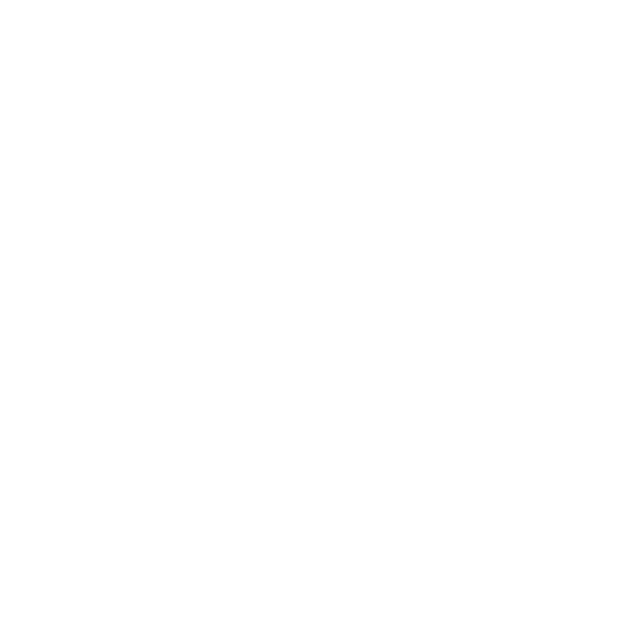
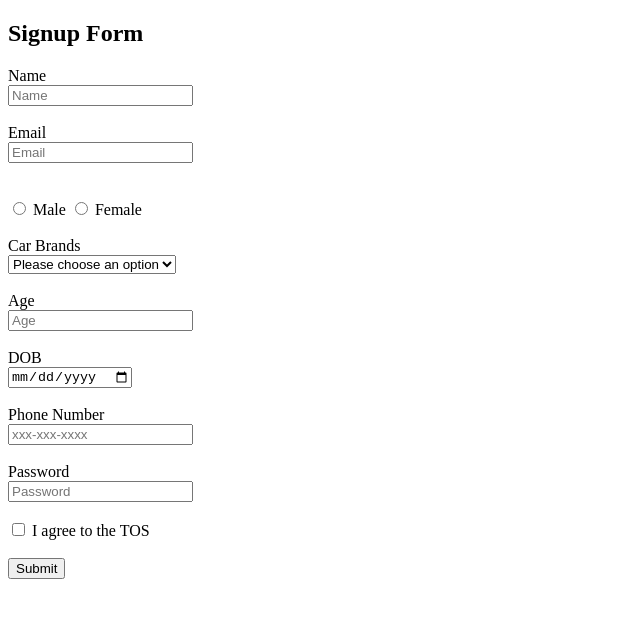
Before and after one commit to acciojob/signup-form-car-reshma255, a website: page main.html in a window 1280 px wide. Shown: the whole page, without its empty margins (0-640 px from the left). Drawn offline with Linux system fonts and the light colour scheme.

Commit message:
created a submission

```diff
--- a/main.html
+++ b/main.html
@@ -8,6 +8,62 @@
 
 <body>
 	<!-- the entire body must be written by student -->
+	<h2>Signup Form</h2>
+<form method="POST">
+
+	<label for="name">Name</label><br>
+	<input type="text" id="name" name="name" placeholder="Name" required>
+	<br><br>
+
+	<label for="email">Email</label><br>
+	<input type="email" id="email" name="email" placeholder="Email" required>
+	<br><br>
+
+	<label Gender</label><br>
+	<input type="radio" id="gender_m" name="gender" required>
+	<label for="gender_m">Male</label>
+
+	<input type="radio" id="gender_f" name="gender" required>
+	<label for="gender_f">Female</label>
+	<br><br>
+
+	<label for="cars">Car Brands</label><br>
+	<select id="cars" name="cars" required>
+		<option value="">Please choose an option</option>
+		<option>Toyota</option>
+		<option>BMW</option>
+		<option>Tesla</option>
+		<option>Audi</option>
+	</select>
+	<br><br>
+
+	<label for="age">Age</label><br>
+	<input type="number" id="age" name="age" placeholder="Age" required>
+	<br><br>
+
+	<label for="dob">DOB</label><br>
+	<input type="Date" id="dob" name="dob" required>
+	<br><br>
+
+	<label for="tel">Phone Number</label><br>
+	<input type="tel" id="tel" name="tel" placeholder="xxx-xxx-xxxx" required>
+	<br><br>
+
+	<label for="password">Password</label><br>
+	<input type="password" id="password" name="password" placeholder="Password" required>
+	<br><br>
+
+	<input type="checkbox" id="tos" name="tos" required>
+	<label for="tos">I agree to the TOS</label>
+	<br><br>
+
+	<button type="submit">Submit</button>
+
+
+</form>
+
+
+
     <script type="text/javascript" src="./script.js">
 </script>
 
```
